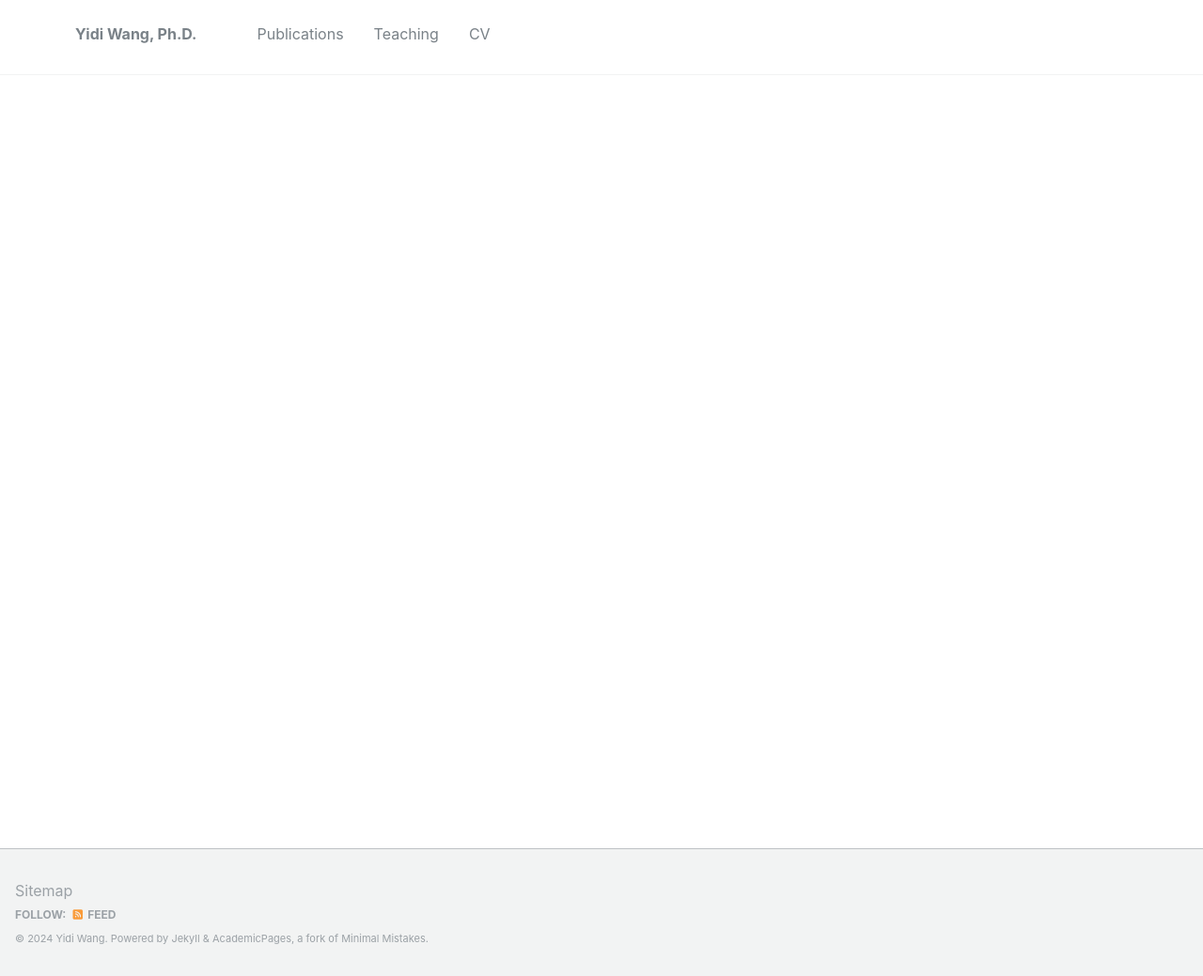
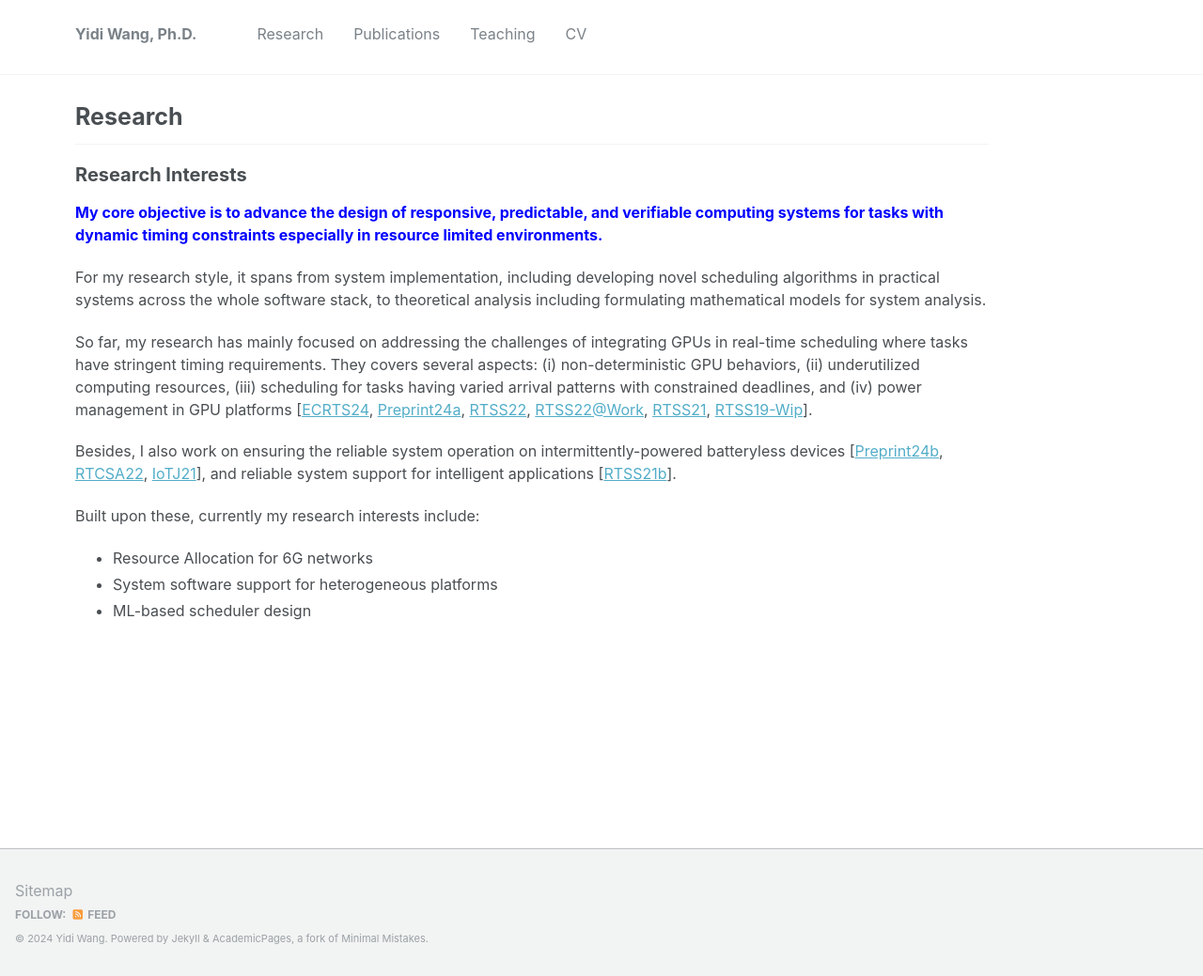
Before and after one commit to yidiwang21/yidiwang21.github.io, a Jekyll site: the page built from _pages/ressearch.md, in a window 1280 px wide and 1039 px high. Shown: the whole window at 94% size. Built offline with Jekyll 4.4.1, drawn with Linux system fonts in a browser that asks for light colours; our own code applies the rules of GitHub Pages for plain Markdown files.

Commit message:
re org pages

```diff
--- a/_config.yml
+++ b/_config.yml
@@ -24,11 +24,11 @@ author:
   avatar           : # "profile_mid.png"
   name             : "Yidi Wang"
   pronouns         : "she/her"
-  bio              : "Postdoc at UCR; Incoming Assistant Professor at SCU"
+  bio              : "Assistant Professor at Santa Clara University"
   location         : # Riverside, CA
   employer         : # University of California, Riverside
   uri              : # URL
-  email            : yidi.wang@ucr.edu
+  email            : ywang49@scu.edu
 
   # Academic websites
   arxiv            : # URL - Update with the correct link to your profile
--- a/_data/navigation.yml
+++ b/_data/navigation.yml
@@ -3,8 +3,8 @@ main:
   # - title: "Home"
   #   url: /about/
 
-  # - title: "Research"
-  #   url: /research/
+  - title: "Research"
+    url: /research/
 
   - title: "Publications"
     url: /publications/
--- a/_pages/ressearch.md
+++ b/_pages/ressearch.md
@@ -0,0 +1,26 @@
+---
+layout: archive
+title: "Research"
+permalink: /research/
+author_profile: false
+---
+
+{% include base_path %}
+
+---
+
+## Research Interests
+<span style="color:blue; font-weight:bold;">
+My core objective is to advance the design of responsive, predictable, and verifiable computing systems for tasks with dynamic timing constraints especially in resource limited environments.
+</span>
+
+For my research style, it spans from system implementation, including developing novel scheduling algorithms in practical systems across the whole software stack, to theoretical analysis including formulating mathematical models for system analysis.
+
+So far, my research has mainly focused on addressing the challenges of integrating GPUs in real-time scheduling where tasks have stringent timing requirements. They covers several aspects: (i) non-deterministic GPU behaviors, (ii) underutilized computing resources, (iii) scheduling for tasks having varied arrival patterns with constrained deadlines, and (iv) power management in GPU platforms [[ECRTS24](../files/2024/ecrts24_gcaps_paper.pdf), [Preprint24a](https://arxiv.org/abs/2401.16529), [RTSS22](../files/2022/RTSS22_sBEET-mg.pdf), [RTSS22@Work](../files/2022/RTSSWork22_paper.pdf), [RTSS21](../files/2021/RTSS21_sBEET.pdf), [RTSS19-Wip](../files/2019/rtss19wip-gpu)].
+
+Besides, I also work on ensuring the reliable system operation on intermittently-powered batteryless devices [[Preprint24b](https://arxiv.org/abs/2311.07227), [RTCSA22](../files/2022/RTCSA22_AoI.pdf), [IoTJ21](../files/2021/iotj2021-ipd.pdf)], and reliable system support for intelligent applications [[RTSS21b](../files/2021/RTSS21_AegisDNN.pdf)].
+
+Built upon these, currently my research interests include:
+* Resource Allocation for 6G networks
+* System software support for heterogeneous platforms
+* ML-based scheduler design
```
Also changed, not shown: _pages/about.md (+4 -16 lines).
